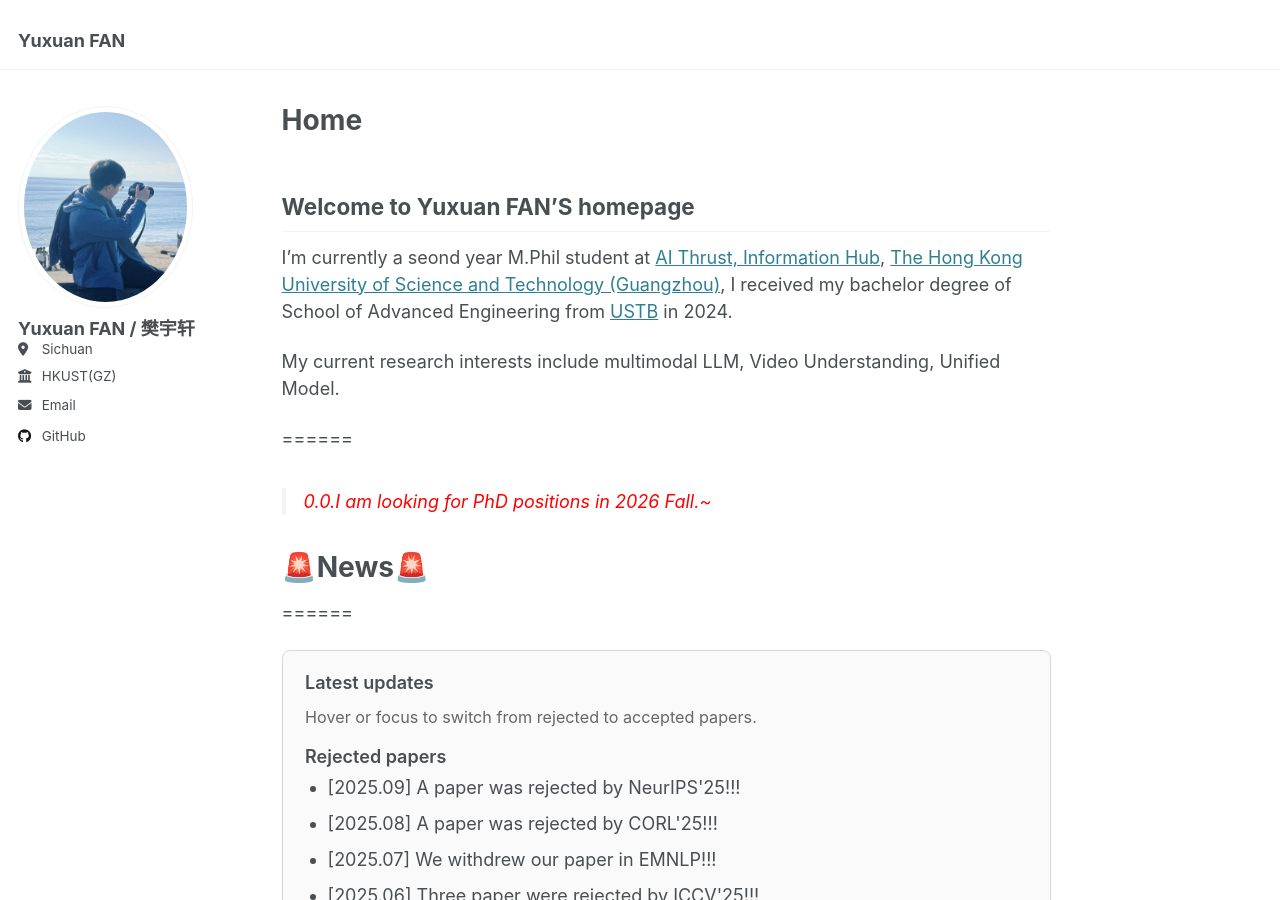
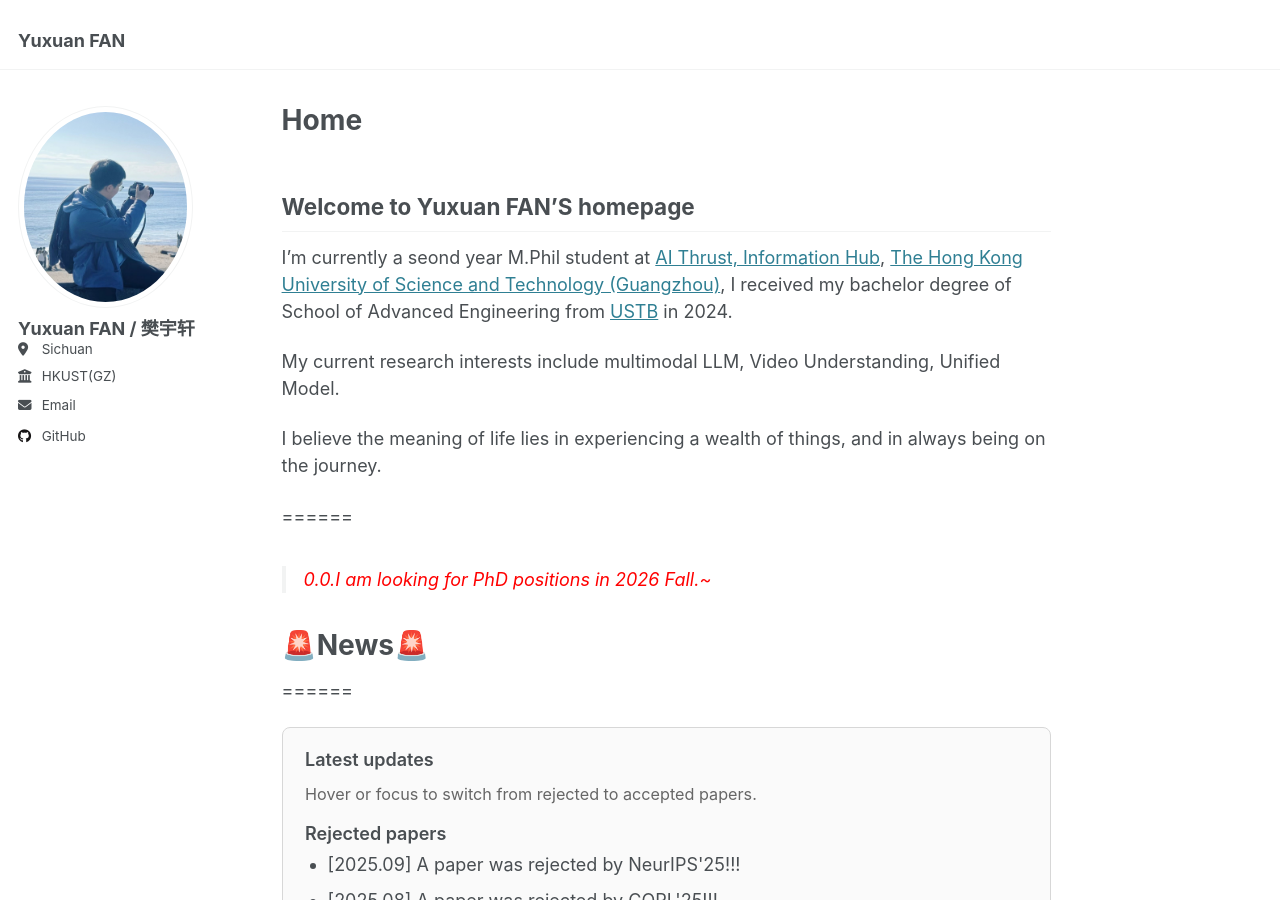
Before and after one commit to yuxuanfanOrion/yuxuanfanOrion.github.io, a Jekyll site: the page built from _pages/about.md, in a window 1280 px wide and 900 px high. Built offline with Jekyll 4.4.1, drawn with Linux system fonts in a browser that asks for light colours.

Commit message:
Update about.md

```diff
--- a/_pages/about.md
+++ b/_pages/about.md
@@ -12,6 +12,8 @@ redirect_from:
 I'm currently a seond year M.Phil student at [AI Thrust, Information Hub](https://www.hkust-gz.edu.cn/academics/hubs-and-thrust-areas/information-hub/), [The Hong Kong University of Science and Technology (Guangzhou)](https://hkust-gz.edu.cn/),  I received my bachelor degree of School of Advanced Engineering from [USTB](https://www.ustb.edu.cn/) in 2024.
 
 My current research interests include multimodal LLM, Video Understanding, Unified Model.
+
+I believe the meaning of life lies in experiencing a wealth of things, and in always being on the journey.
 
 ======
 
```
